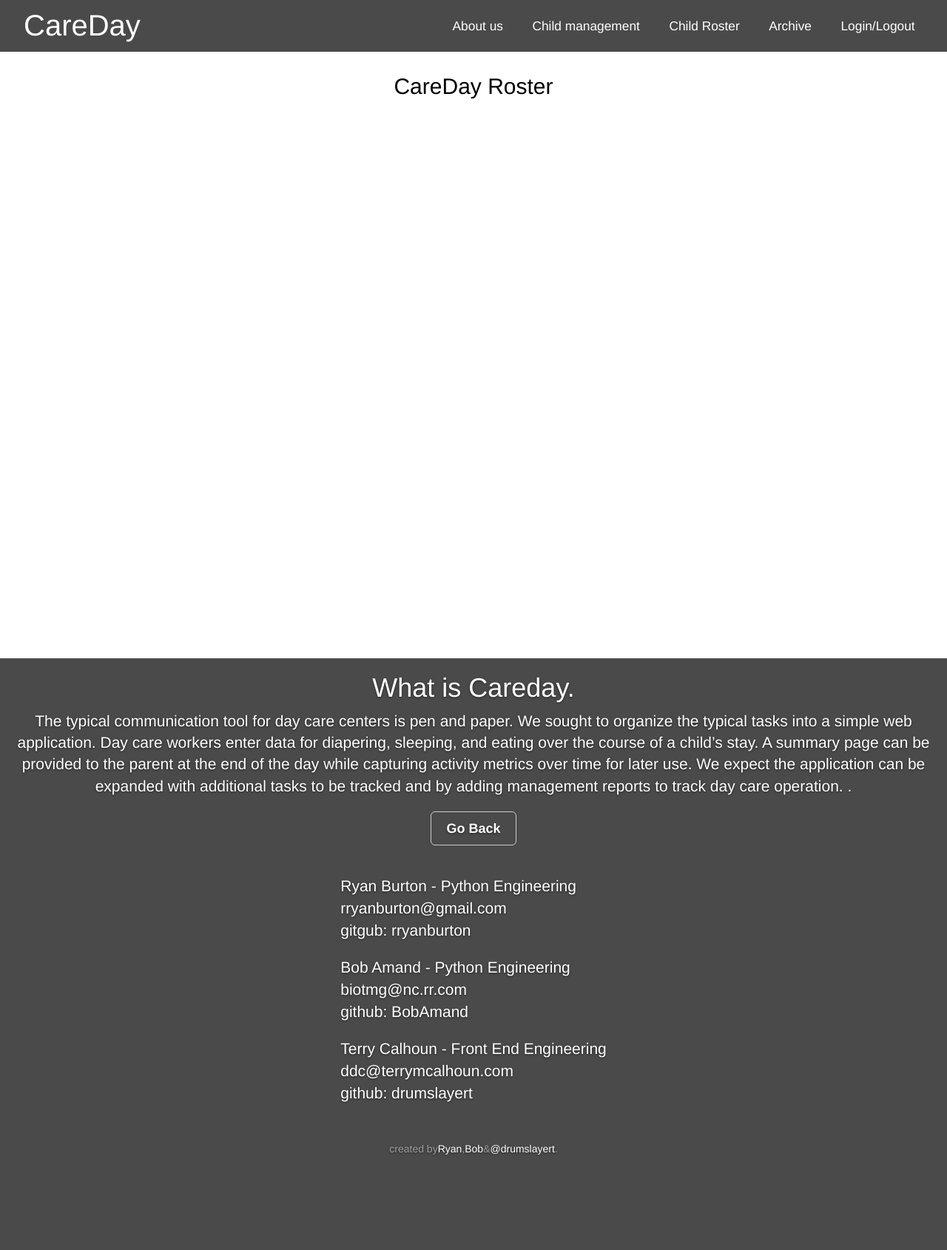
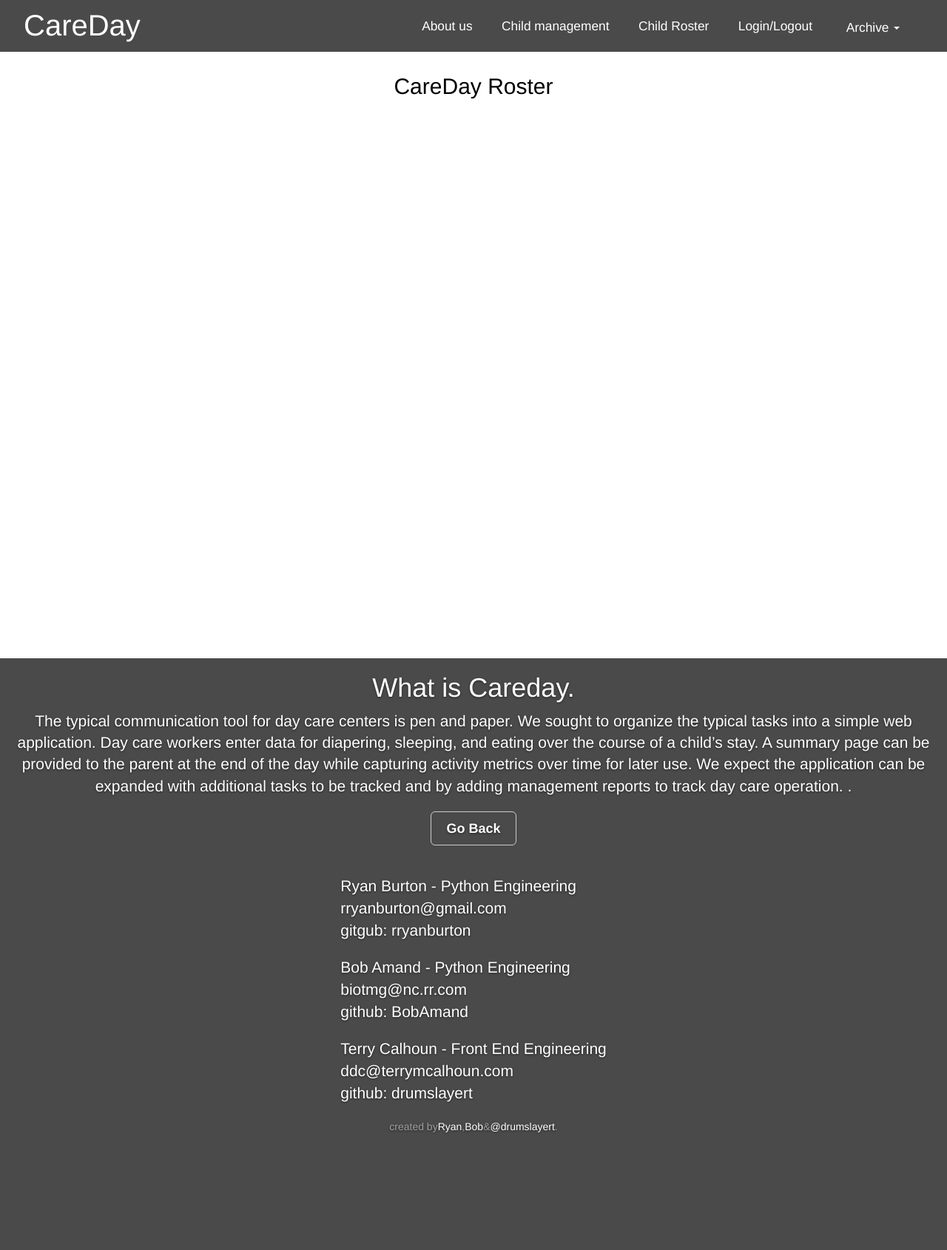
Before and after one commit to rryanburton/CareDay-RB, a Django app: page /child in a window 1280 px wide. Shown: the whole page at 74% size. Run offline with Django 3.2, Linux system fonts and the light colour scheme; data that the repository does not hold is empty; some libraries are stand-ins or nearby versions.

Commit message:
add html for archive toggle in the menu and styles

```diff
--- a/careapp/static/style.css
+++ b/careapp/static/style.css
@@ -119,7 +119,7 @@ Daily Report Forms Page
 form.activities {
   padding: 1em;
   /*background: rgba(216, 216, 216, 0.5);*/
-  /*background: #E0E0E0;*/
+  background: #E0E0E0;
   border-radius: 10px;
 
   width: 95%;
@@ -147,7 +147,7 @@ form.activities select {
 form.activities button {
   margin-left: 15px;
   width: 12em;
-  background: #E0E0E0;
+  /*background: #E0E0E0;*/
   margin-top: 1em;
 }
 form.activities .col-sm-6 {
@@ -280,6 +280,8 @@ div.main-image {
     font-size: 13pt;
     margin-top: .8em;
     height: 1em;
+    margin-right: 9em;
+
   }
   nav#main-nav a {
     margin: 1em;
@@ -291,12 +293,39 @@ div.main-image {
     padding: .3em;
     border-radius: 5px;
   }
+  nav#main-nav ul.archive-toggle a:hover {
+    padding: 0;
+    border-radius: 0;
+    background: none;
+
+  }
+  ul.archive-toggle {
+    position: absolute;
+    display: block;
+    top: 3.1%;
+    right: 0;
+    bottom: 0;
+    left: 88%;
+  }
+ ul.dropdown-menu li {
+   margin: 0;
+   padding: 0;
+   color: #fff;
+   background: #E0E0E0;
+ }
 #tablet {
   display: none;
 }
  a !important {
   color: #fff;
 }
+ul.archive-toggle {
+  margin: 0;
+  padding: 0;
+  float: right;
+  list-style: none;
+}
+
 /*=============================
 Admin Login
 =============================*/
@@ -542,23 +571,6 @@ Footer Section
 
 }
 
-.site-wrapper {
-  display: table;
-  width: 100%;
-  height: 100%;
-  min-height: 100%;
-}
-.site-wrapper-inner {
-  display: table-cell;
-  vertical-align: top;
-}
-.cover-container {
-  margin-right: auto;
-  margin-left: auto;
-}
-.inner {
-  padding: 30px;
-}
 
 /*
  * Header
--- a/careapp/templates/base.html
+++ b/careapp/templates/base.html
@@ -45,7 +45,16 @@ a:active  {color:white; background-color:transparent; text-decoration:none}
     <a class="scroll" href="#">About us</a>
     <a href="child/new">Child management</a>
     <a href="child">Child Roster</a>
-    <a href="calendar">Archive</a>
+    <!-- <a href="calendar">Archive</a> -->
+      <ul class="archive-toggle">
+            <li class="dropdown">
+              <a href="#" class="dropdown-toggle" data-toggle="dropdown">Archive <b class="caret"></b></a>
+              <ul class="dropdown-menu">
+                <li><a href="#">Search by Child</a></li>
+                <li><a href="#">Search by Date</a></li>
+              </ul>
+            </li>
+      </ul>
     <a href="/">Login/Logout</a>
   </nav>
 
```
